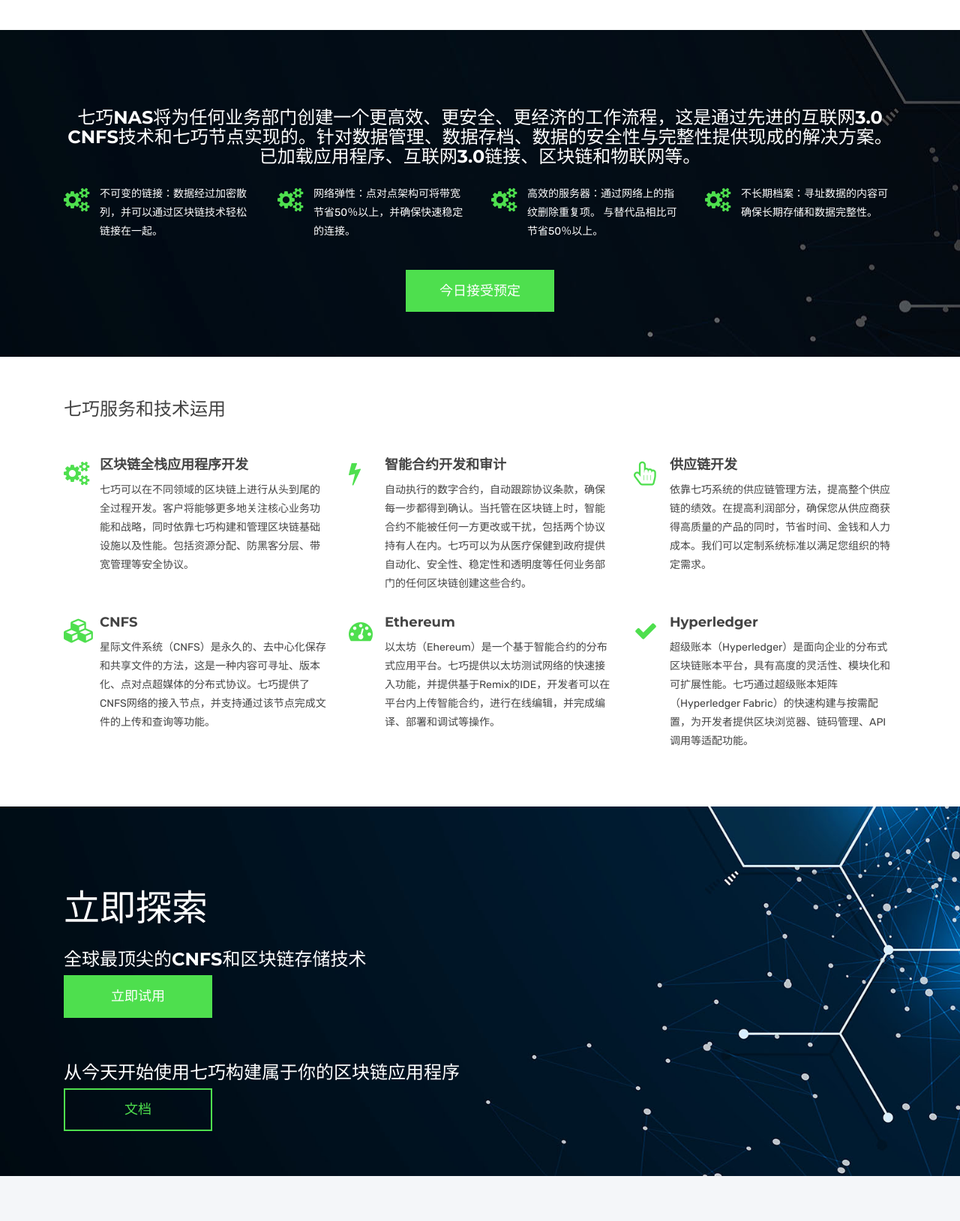
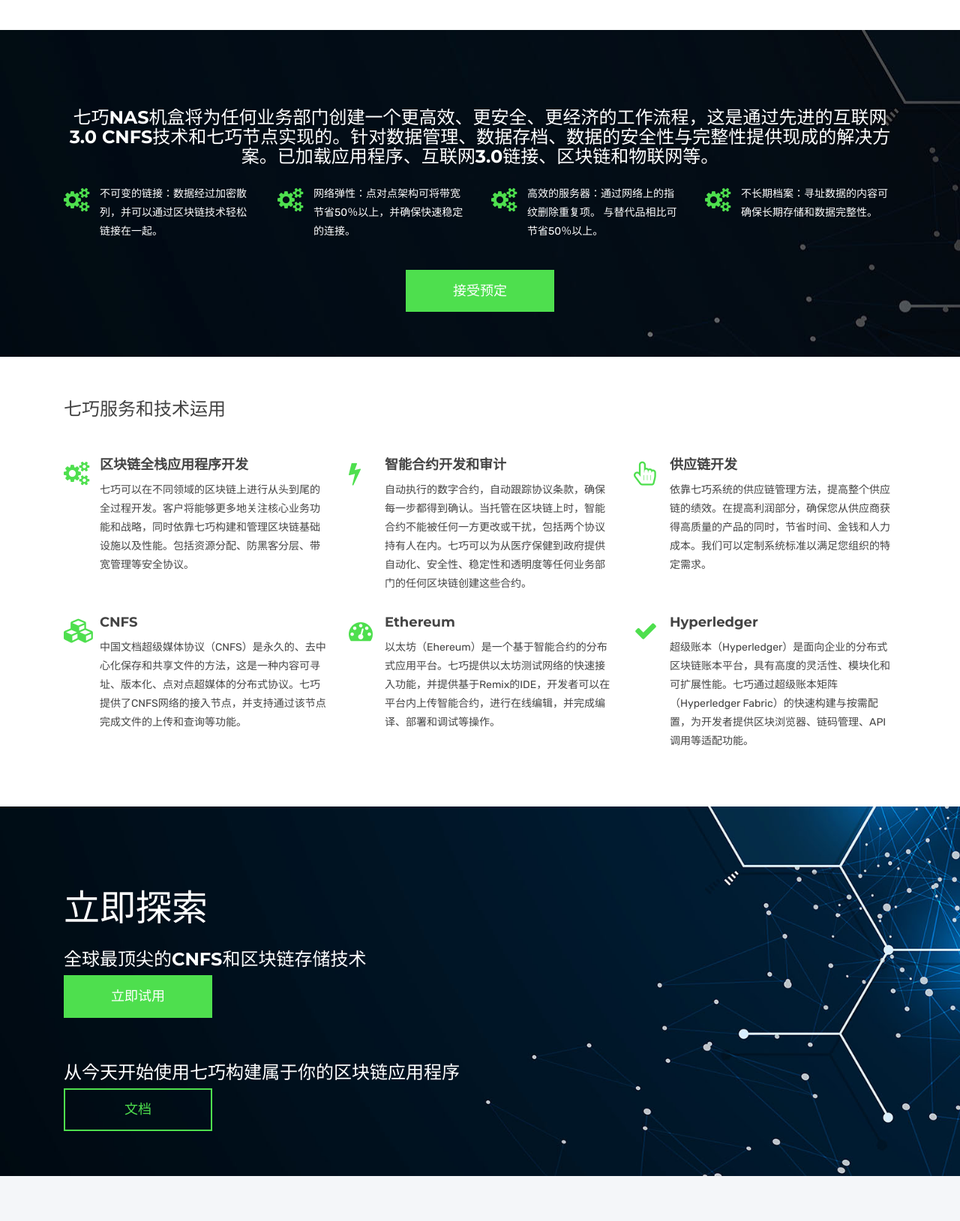
Before and after one commit to QiqiaoTechnology/QiqiaoTechnology.github.io, a Jekyll site: the page built from index.html, in a window 1280 px wide. Shown: the part 445-2074 px from the top of the page at 75% size. Built offline with Jekyll 4.4.1, drawn with Linux system fonts in a browser that asks for light colours; grey boxes are pictures that could not be loaded.

Commit message:
fix translations

```diff
--- a/index.html
+++ b/index.html
@@ -42,9 +42,9 @@ canonical: https://heliumjk.github.io
                   <div class="carousel-item">
                     <img src="{{ BASE_PATH }}/assets/images/bchain3.jpeg" alt="">
                     <div class="carousel-caption">
-                      <h3 class="slide-title animated fadeInDown"><span class="text-primary">七巧企业NAS</h3>
+                      <h3 class="slide-title animated fadeInDown"><span class="text-primary">七巧企业NAS机盒</h3>
                       <h5 class="slide-text animated fadeIn">七巧节点采用CNFS互联网3.0核心技术。安全，稳定，成本效益高。</h5>
-                      <a href="#hardware" class="btn btn-lg btn-default-filled animated fadeInUp">今日接受预定</a>
+                      <a href="#hardware" class="btn btn-lg btn-default-filled animated fadeInUp">接受预定</a>
                     </div>
                   </div>
                 </div>
@@ -71,7 +71,7 @@ canonical: https://heliumjk.github.io
           <div class="row">
             <div class="col-xs-12 col-sm-12">
               <div class="hero-content-v2 center">
-                <h3>七巧NAS将为任何业务部门创建一个更高效、更安全、更经济的工作流程，这是通过先进的互联网3.0 CNFS技术和七巧节点实现的。针对数据管理、数据存档、数据的安全性与完整性提供现成的解决方案。已加载应用程序、互联网3.0链接、区块链和物联网等。</h3>
+                <h3>七巧NAS机盒将为任何业务部门创建一个更高效、更安全、更经济的工作流程，这是通过先进的互联网3.0 CNFS技术和七巧节点实现的。针对数据管理、数据存档、数据的安全性与完整性提供现成的解决方案。已加载应用程序、互联网3.0链接、区块链和物联网等。</h3>
 
               </div>
             </div>
@@ -121,7 +121,7 @@ canonical: https://heliumjk.github.io
           <div class="row">
             <div class="col-xs-12 col-sm-12">
               <div class="hero-content-v2 center">
-                <a href="products.html" class="btn btn-lg btn-default-filled animated fadeInUp">今日接受预定</a><br>
+                <a href="products.html" class="btn btn-lg btn-default-filled animated fadeInUp">接受预定</a><br>
                 <div class="mb-60"></div>
                 <div class="mb-60"></div>
               </div>
@@ -193,7 +193,7 @@ canonical: https://heliumjk.github.io
                   <div class="service-content">
                     <h4>CNFS</h4>
                     <p>
-                      星际文件系统（CNFS）是永久的、去中心化保存和共享文件的方法，这是一种内容可寻址、版本化、点对点超媒体的分布式协议。七巧提供了CNFS网络的接入节点，并支持通过该节点完成文件的上传和查询等功能。
+                      中国文档超级媒体协议（CNFS）是永久的、去中心化保存和共享文件的方法，这是一种内容可寻址、版本化、点对点超媒体的分布式协议。七巧提供了CNFS网络的接入节点，并支持通过该节点完成文件的上传和查询等功能。
                     </p>
                   </div>
                 </div>
```
